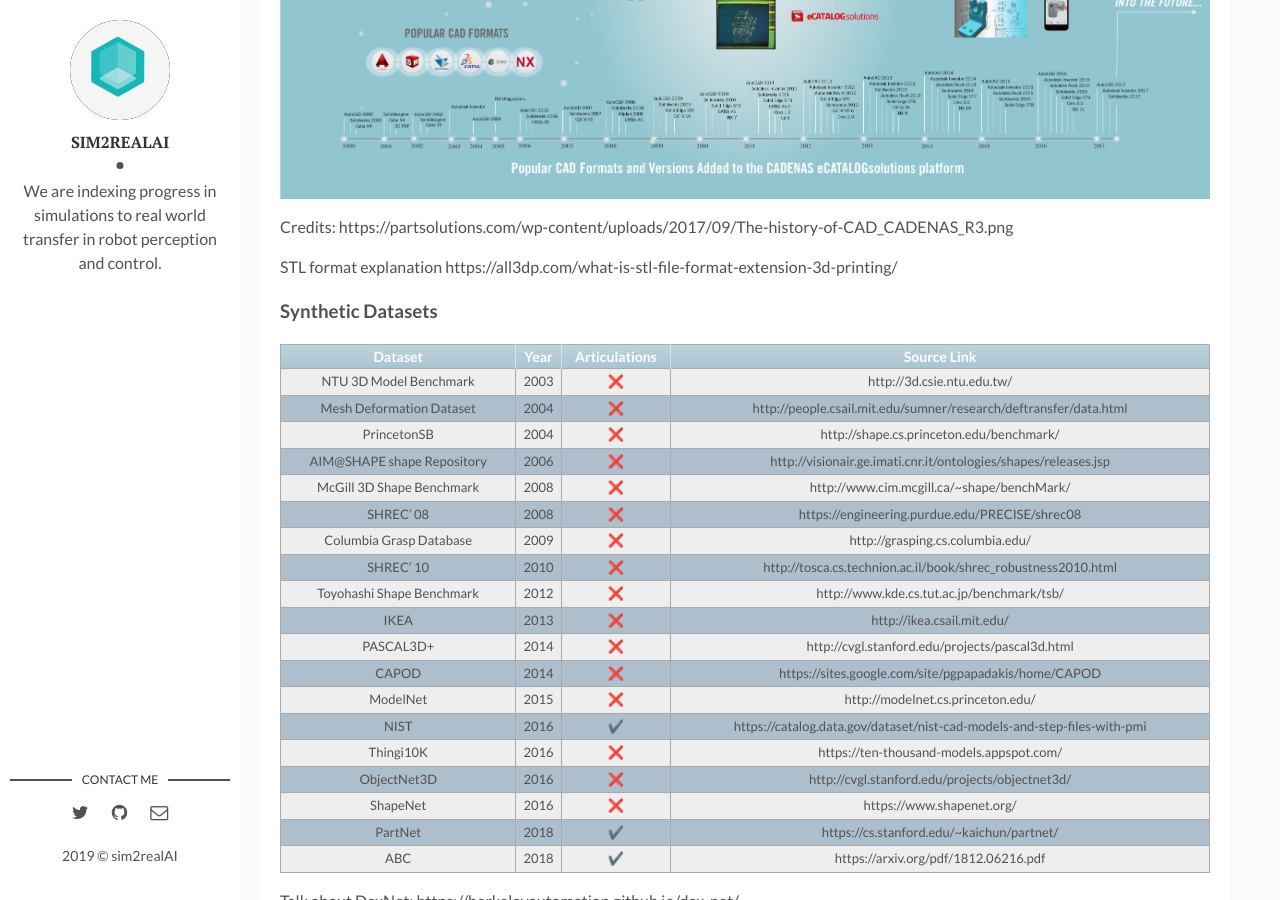
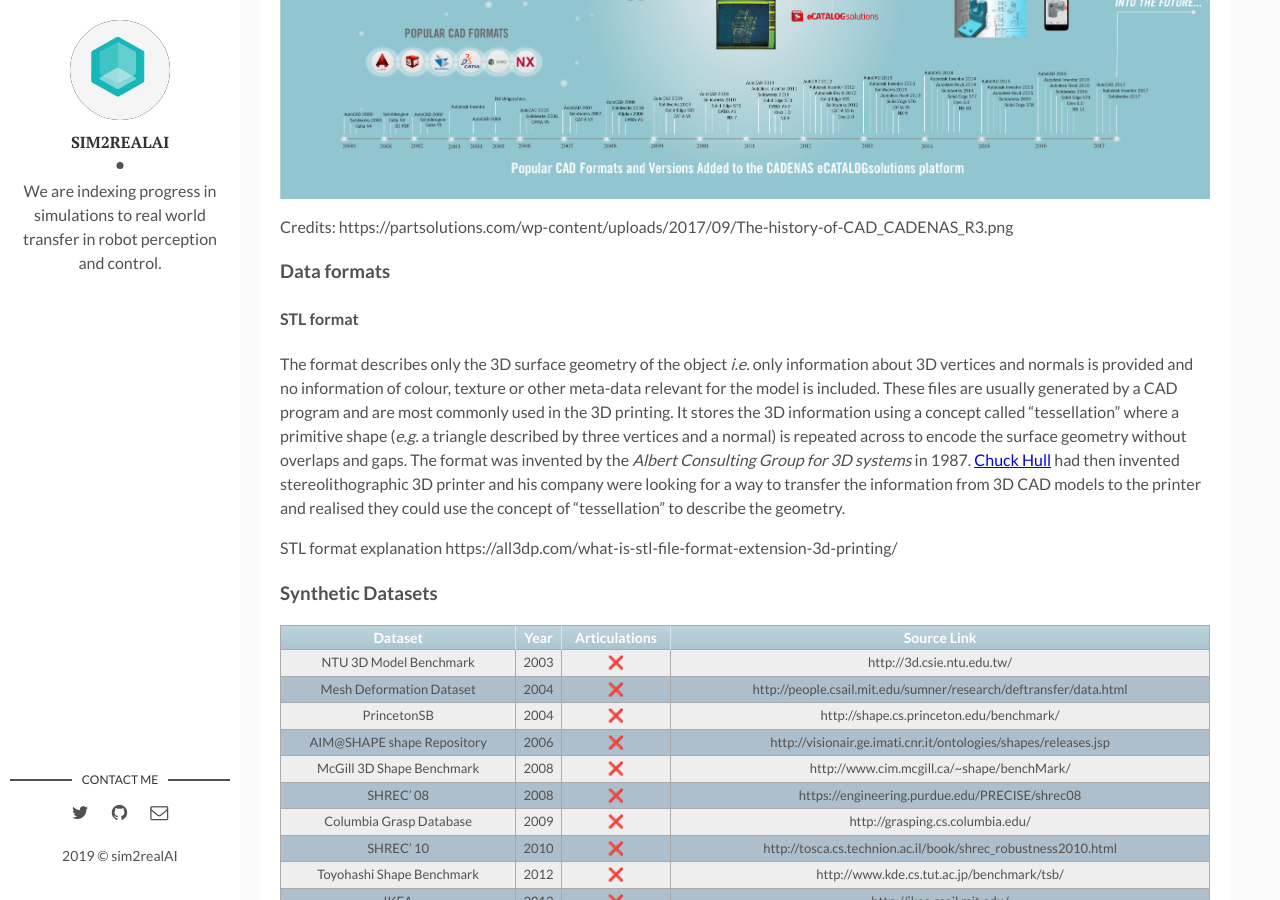
Before and after one commit to backupsim2realai/backupsim2realai.github.io, a Jekyll site: the page built from _posts/2019-01-15-Synthetic-Datasets-of-Objects-Part-I.markdown, in a window 1280 px wide and 900 px high, scrolled down 664 px. Built offline with Jekyll 4.4.1, drawn with Linux system fonts in a browser that asks for light colours; emoji names are drawn with the system emoji font.

Commit message:
updating about STL format
Signed-off-by: Ankur Handa <ahanda@nvidia.com>

```diff
--- a/_posts/2019-01-15-Synthetic-Datasets-of-Objects-Part-I.markdown
+++ b/_posts/2019-01-15-Synthetic-Datasets-of-Objects-Part-I.markdown
@@ -28,8 +28,13 @@
 
 <!--<center><img src="/assets/img/2019-01-15/The-history-of-CAD_CADENAS_R3.jpg" width="1024"></center>
 -->
+Credits: https://partsolutions.com/wp-content/uploads/2017/09/The-history-of-CAD_CADENAS_R3.png
 
-Credits: https://partsolutions.com/wp-content/uploads/2017/09/The-history-of-CAD_CADENAS_R3.png
+
+### Data formats
+
+#### STL format
+The format describes only the 3D surface geometry of the object *i.e.* only information about 3D vertices and normals is provided and no information of colour, texture or other meta-data relevant for the model is included. These files are usually generated by a CAD program and are most commonly used in the 3D printing. It stores the 3D information using a concept called "tessellation" where a primitive shape (*e.g.* a triangle described by three vertices and a normal) is repeated across to encode the surface geometry without overlaps and gaps. The format was invented by the _Albert Consulting Group for 3D systems_ in 1987. [Chuck Hull](https://en.wikipedia.org/wiki/Chuck_Hull) had then invented stereolithographic 3D printer and his company were looking for a way to transfer the information from 3D CAD models to the printer and realised they could use the concept of "tessellation" to describe the geometry.
 
 STL format explanation https://all3dp.com/what-is-stl-file-format-extension-3d-printing/
 
```
